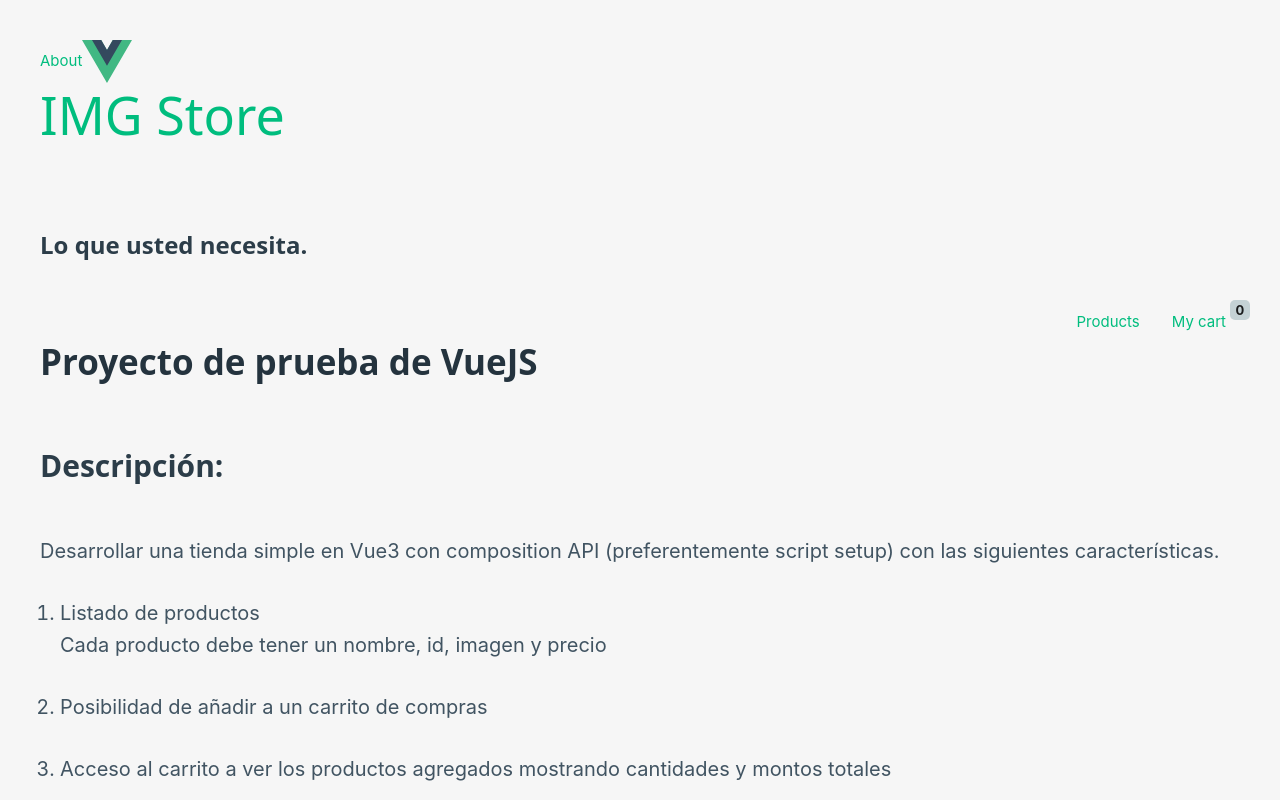
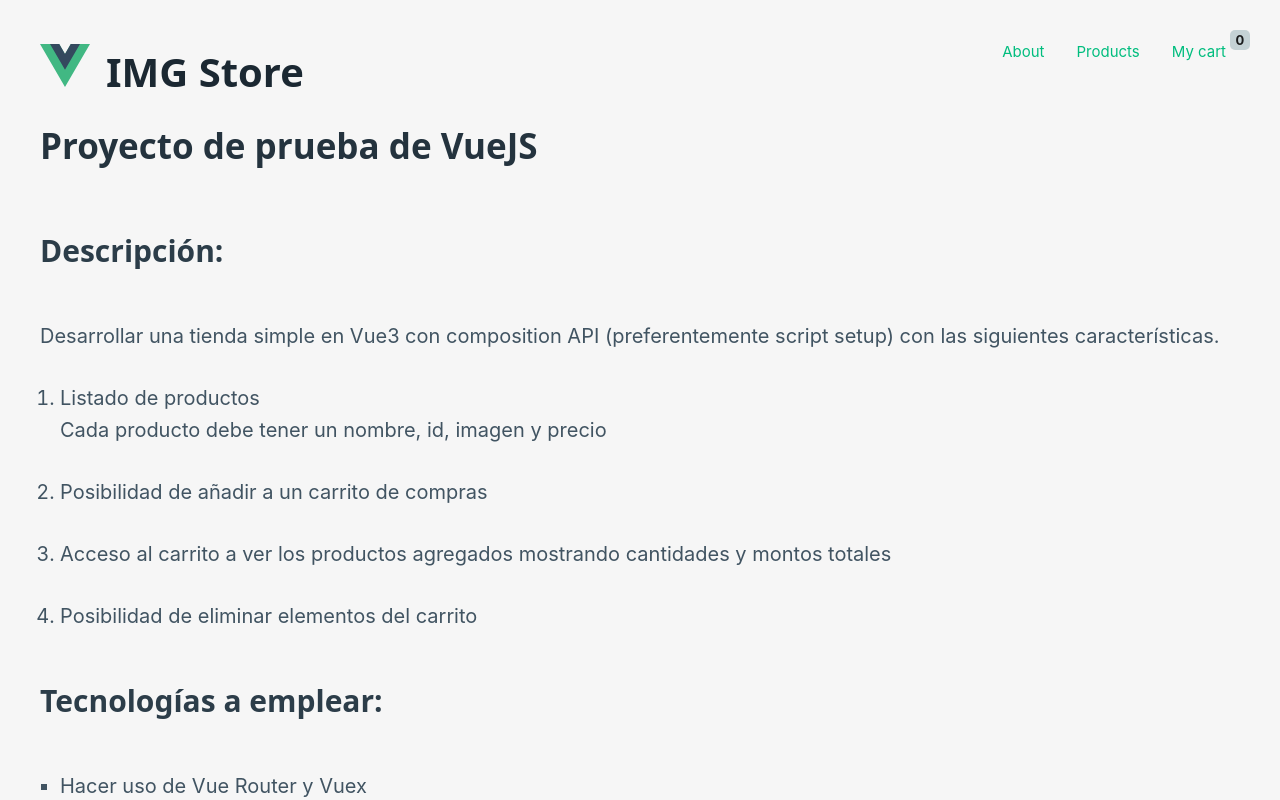
Before and after one commit to carlosepcc/img-store, a Vue app: page /about in a window 1280 px wide. Shown: the top 800 px of the page. Built offline with nearby package versions, Linux system fonts and the light colour scheme.

Commit message:
fix:ui: Flexbox

```diff
--- a/src/App.vue
+++ b/src/App.vue
@@ -8,15 +8,18 @@ const { cart } = useCartStore()
 <template>
   <header>
     <div class="wrapper">
-      <RouterLink to="/about">About</RouterLink>
-      <img alt="Vue logo" class="logo" src="@/assets/logo.svg" width="50" height="50" />
-      <HelloWorld msg="IMG Store" />
-
       <nav>
-        <RouterLink to="/">Products</RouterLink>
-        <RouterLink class="left" to="/cart">My cart
-          <span class="badge">{{ cart.length }}</span>
-        </RouterLink>
+        <div style="display:flex;align-items:baseline;column-gap:16px">
+          <img alt="Vue logo" class="logo" src="@/assets/logo.svg" width="50" height="50" />
+          <h1>IMG Store</h1>
+        </div>
+        <div>
+          <RouterLink to="/about">About</RouterLink>
+          <RouterLink to="/">Products</RouterLink>
+          <RouterLink class="left" to="/cart">My cart
+            <span class="badge">{{ cart.length }}</span>
+          </RouterLink>
+        </div>
       </nav>
     </div>
   </header>
@@ -26,7 +29,15 @@ const { cart } = useCartStore()
 <style>
 nav {
   display: flex;
-  justify-content: flex-end;
+  justify-content: space-between;
+  column-gap: 32px;
+  height: 28px;
+  margin-bottom: 50px;
+
+}
+
+nav>div {
+  display: flex;
   column-gap: 32px;
 }
 
--- a/src/assets/main.css
+++ b/src/assets/main.css
@@ -3,6 +3,7 @@
 .main-wrapper {
   text-align: center;
 }
+.flex{display: flex;}
 
 #app {
   max-width: 1280px;
--- a/src/components/CartItem.vue
+++ b/src/components/CartItem.vue
@@ -1,13 +1,13 @@
 <template>
   <div class="product">
+    <div>
+      <img :src="item.image" />
+      <span>{{ item.title }}</span>
+    </div>
     <button class="remove" @click="cartStore.removeItem(item)">
       <!-- Remove from the cart  -->
       &times;
     </button>
-    <img :src="item.image" />
-    <p />
-    <h6>{{ item.title }}</h6>
-
   </div>
 </template>
 
@@ -21,11 +21,16 @@ const props = defineProps<{ item: Product }>()
 <style scoped>
 .product {
   display: flex;
-  flex-direction: row-reverse;
+  justify-content: space-between;
   background: #fff;
   padding: 16px;
   border-radius: 8px;
   width: 100%;
+}
+
+.product>div:first-child {
+  font-size: 1.2em;
+  font-weight: bold;
 }
 
 .product:hover {
--- a/src/views/CartView.vue
+++ b/src/views/CartView.vue
@@ -7,7 +7,7 @@ const { cart, total } = useCartStore()
 <template>
   <main class="main-wrapper">
     <h3>My <span v-if="cart.length === 0">empty</span> cart</h3>
-    <h5>$ {{ total }}</h5>
+    <h5><span>{{ cart.length }} artículos por </span>$ {{ total }}</h5>
     <CartList />
   </main>
 </template>
```
